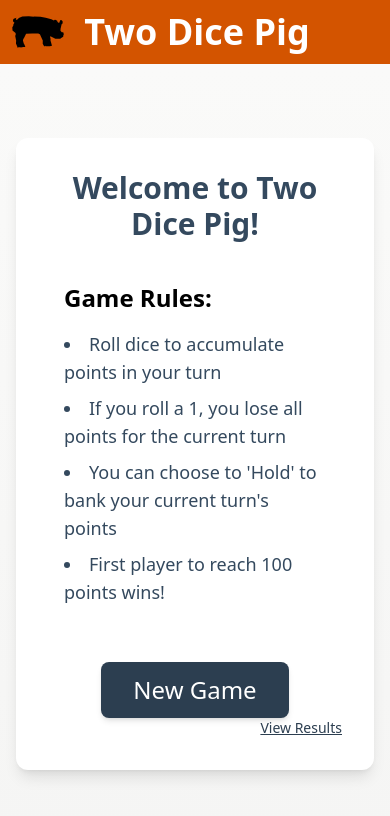
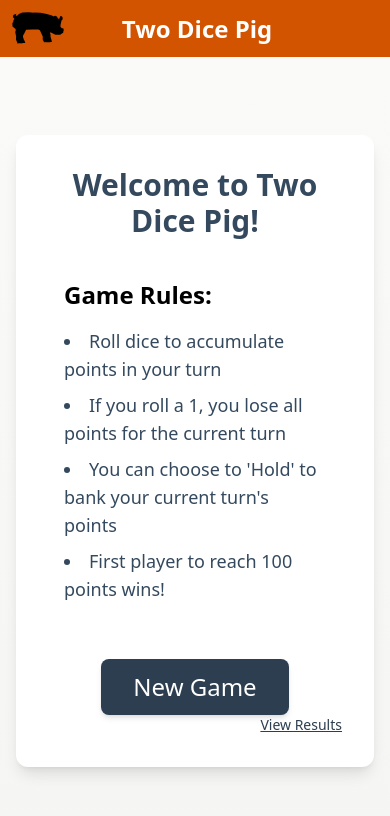
Before and after one commit to mmorris515/pig-game-new, a React (Vite) app: page / in a window 390 px wide. Shown: the top 816 px of the page. Built offline with nearby package versions, Linux system fonts and the light colour scheme; a web font is replaced by a local one.

Commit message:
Adjust text size at small dimensions

```diff
--- a/src/components/Layout/Header.tsx
+++ b/src/components/Layout/Header.tsx
@@ -10,7 +10,7 @@ const Header: React.FC = () => {
       </div>
       <div className="flex-1 flex justify-center">
         <Link to="/" title="Homepage and rules">
-          <h1 className="text-4xl font-bold hover:drop-shadow-[0_4px_6px_rgba(255,255,255,0.5)] active:drop-shadow-[0_4px_6px_rgba(255,255,255,0.5)] transition-shadow duration-300">
+          <h1 className="text-2xl md:text-4xl font-bold hover:drop-shadow-[0_4px_6px_rgba(255,255,255,0.5)] active:drop-shadow-[0_4px_6px_rgba(255,255,255,0.5)] transition-shadow duration-300">
             Two Dice Pig
           </h1>
         </Link>
```
